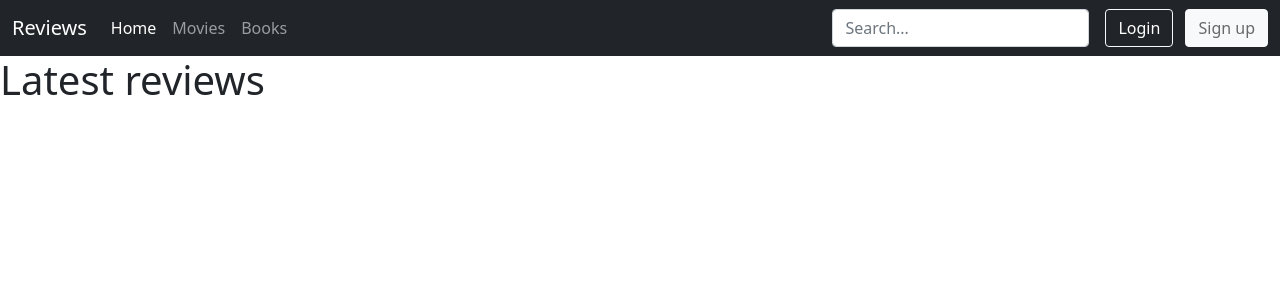
After one commit to marina-plnv/course_project, a Django app: page /movies/ in a window 1280 px wide. The commit adds this page. Shown: the top 300 px of the page. Run offline with Django 3.2, Linux system fonts and the light colour scheme; data that the repository does not hold is empty.

Commit message:
movies page added

```diff
--- a/main/templates/main/layout.html
+++ b/main/templates/main/layout.html
@@ -26,7 +26,7 @@
                     <a class="nav-link active" aria-current="page" href="{% url 'main:home' %}">Home</a>
                 </li>
                 <li class="nav-item">
-                    <a class="nav-link" href="#">Movies</a>
+                    <a class="nav-link" href="{% url 'main:movies' %}">Movies</a>
                 </li>
                 <li class="nav-item">
                     <a class="nav-link" href="#">Books</a>
--- /dev/null
+++ b/main/templates/main/movies.html
@@ -0,0 +1,56 @@
+{% extends 'main/layout.html' %}
+
+{% block title %}
+<title>Home</title>
+{% endblock %}
+
+
+{% block content %}
+
+<div class="d-flex d-md-flex ">
+    <h1 class="bd-title" id="content">Latest reviews</h1>
+</div>
+
+
+<div class="container-fluid">
+
+    <div class="row row-cols-1 row-cols-sm-1 row-cols-md-2 .col-lg-2 .col-xl-3 g-3">
+        {% for movie in movies %}
+        <div class="col">
+            <div class="card mb-3">
+                <div class="row g-3">
+                    <div class="col-md-4">
+                        <img src="..." class="img-fluid rounded-start" alt="...">
+                    </div>
+                    <div class="col-md-8">
+                        <div class="card-body">
+                            <h5 class="card-title">{{ movie.name }}</h5>
+                            <p class="card-text"><small class="text-muted">{{movie.group}}</small></p>
+                            <p class="card-text">Review on catalog item.</p>
+
+                            <p class="card-text"><small class="text-muted">Date creation</small></p>
+                            <div class="d-flex justify-content-between align-items-center">
+
+
+                                <div class="btn-group">
+                                    <button type="button" class="btn btn-outline-secondary">
+                                        <a href="{% url 'main:details' movie.id %}"
+                                           style="color: black; text-decoration:none">
+                                            Reviews
+                                        </a>
+                                    </button>
+                                </div>
+
+                                <small class="text-muted">9 mins</small>
+                            </div>
+                        </div>
+                    </div>
+                </div>
+            </div>
+        </div>
+        {% endfor %}
+
+    </div>
+</div>
+
+{% endblock %}
--- a/main/urls.py
+++ b/main/urls.py
@@ -12,4 +12,5 @@ urlpatterns = [
     path('review/<int:id>', views.review, name="review"),
     path('user-reviews/', views.user_reviews, name="userreviews"),
     path('add-review/<int:id>/', views.add_review, name="addreview"),
+    path('movies/', views.movies, name="movies"),
 ]
--- a/main/views.py
+++ b/main/views.py
@@ -10,6 +10,20 @@ def index(request):
         "catalog_items": catalog_items,
     }
     return render(request, 'main/index.html', context)
+
+
+def movies(request):
+    movies = CatalogItem.objects.all().filter(group='movie')
+    print(movies)
+    for movie in movies:
+        movie_latest_review = Review.objects.all().filter(catalog_item=movie).order_by('-date')[0]
+        movie.review = movie_latest_review.comment
+        movie.review_date = movie_latest_review.date
+        movie.review_user = movie_latest_review.user
+    context = {
+        "movies": movies,
+    }
+    return render(request, 'main/movies.html', context)
 
 
 def details(request, id):
@@ -78,7 +92,7 @@ def add_review(request, id):
 
 def user_reviews(request):
     # table
-    #ordering reviews from new to old
-    #add data to review model
-    #https://stackoverflow.com/questions/68494568/how-to-display-latest-5-orders-by-using-for-loop-in-jinja-django
+    # ordering reviews from new to old
+    # add data to review model
+    # https://stackoverflow.com/questions/68494568/how-to-display-latest-5-orders-by-using-for-loop-in-jinja-django
     return render(request, "main/userreviews.html")
```
Also changed, not shown: main/migrations/0005_alter_review_date.py (added).
